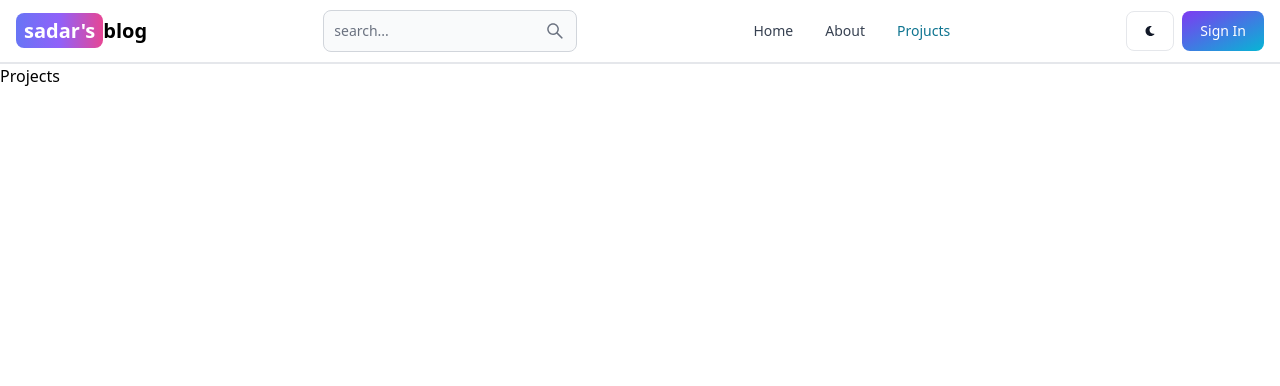
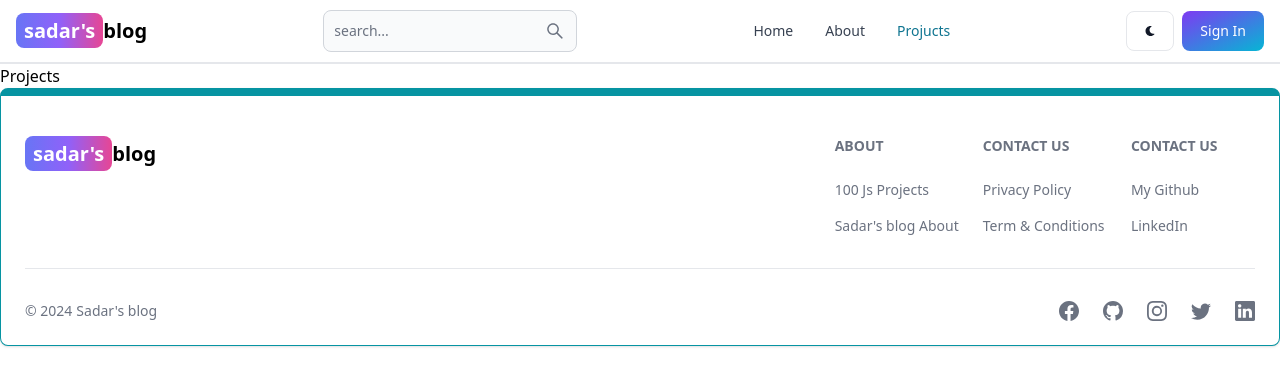
Before and after one commit to Sadar786/MyBlog-mern, a React (Vite) app in the folder client/: page /projects in a window 1280 px wide. Shown: the top 386 px of the page. Built offline with nearby package versions, Linux system fonts and the light colour scheme.

Commit message:
Footer is added

```diff
--- a/client/src/App.jsx
+++ b/client/src/App.jsx
@@ -7,6 +7,7 @@
 import Projects from './pages/Projects'
 import Header from './components/Header'
 import React from 'react'
+import Footer from './pages/Footer'
 
 export default function App() {
   return (
@@ -20,6 +21,7 @@
       <Route path='/dashboard' element={<Dashboart/>}/>
       <Route path='/projects' element={<Projects/>}/>
     </Routes>
+     <Footer/>
     </BrowserRouter>
   )
 }
--- /dev/null
+++ b/client/src/pages/Footer.jsx
@@ -0,0 +1,94 @@
+import React from "react";
+import { Footer } from "flowbite-react";
+import { Link } from "react-router-dom";
+import {BsFacebook, BsInstagram, BsGithub, BsTwitter, BsLinkedin} from 'react-icons/bs'
+
+export default function FooterCom() {
+  return (
+    <Footer container className="border border-t-8 border-teal-500">
+      <div className="w-full max-w-7xl mx-auto">
+        <div className="grid w-full justify-between sm:flex md:grid-cols-1">
+          <div className="mt-5">
+            <Link
+              to="/"
+              className="self-center whitespace-nowrap text-lg sm:text-xl font-semibold dark:text-white"
+            >
+              <span className="py-1 px-2 bg-gradient-to-r from-indigo-500 via-purple-500 to-pink-500 rounded-lg text-white ">
+                sadar's
+              </span>
+              blog
+            </Link>
+          </div>
+          <div className="grid grid-cols-2 gap-8  mt-4 sm:grid-cols-3 sm:gap-6">
+            <div>
+              <Footer.Title title="About" />
+              <Footer.LinkGroup col>
+                <Footer.Link
+                  href="https://www.100jsprojects.com"
+                  target="_blank"
+                  rel="noopener noreferrer"
+                >
+                  100 Js Projects
+                </Footer.Link>
+                <Footer.Link
+                  href='/about'
+                  target="_blank"
+                  rel="noopener noreferrer"
+                >
+                  Sadar's blog About
+                </Footer.Link>
+              </Footer.LinkGroup>
+            </div>
+            <div>
+              <Footer.Title title="Contact us" />
+              <Footer.LinkGroup col>
+                <Footer.Link
+                  href="#"
+                   rel="noopener noreferrer"
+                >
+                  Privacy Policy
+                </Footer.Link>
+                <Footer.Link
+                  href='#'
+                   rel="noopener noreferrer"
+                >
+                  Term &amp; Conditions
+                </Footer.Link>
+              </Footer.LinkGroup>
+            </div>
+            <div>
+              <Footer.Title title="Contact us" />
+              <Footer.LinkGroup col>
+                <Footer.Link
+                  href="https://www.github.com/sadar786"
+                  target="_blank"
+                  rel="noopener noreferrer"
+                >
+                  My Github
+                </Footer.Link>
+                <Footer.Link
+                  href='https://www.linkedin.com/in/%E2%9C%A8sadar-ullah-khan%E2%9C%A8-989713267/overlay/about-this-profile/'
+                  target="_blank"
+                  rel="noopener noreferrer"
+                >
+                  LinkedIn
+                </Footer.Link>
+              </Footer.LinkGroup>
+            </div>
+          </div>
+        </div>
+        <Footer.Divider/>
+        <div className="w-full sm:flex sm:items-center sm:justify-between">
+          <Footer.Copyright href="#" by="Sadar's blog" year={new Date().getFullYear()}/>
+      <div className="flex gap-6 sm:mt-0 mt-4 sm:justify-center">
+        <Footer.Icon href="#" icon={BsFacebook}/>
+        <Footer.Icon href="#" icon={BsGithub}/>
+        <Footer.Icon href="#" icon={BsInstagram}/>
+        <Footer.Icon href="#" icon={BsTwitter}/>
+        <Footer.Icon href="#" icon={BsLinkedin}/>
+      </div>
+        </div>
+      </div>
+    </Footer>
+  );
+}
```
